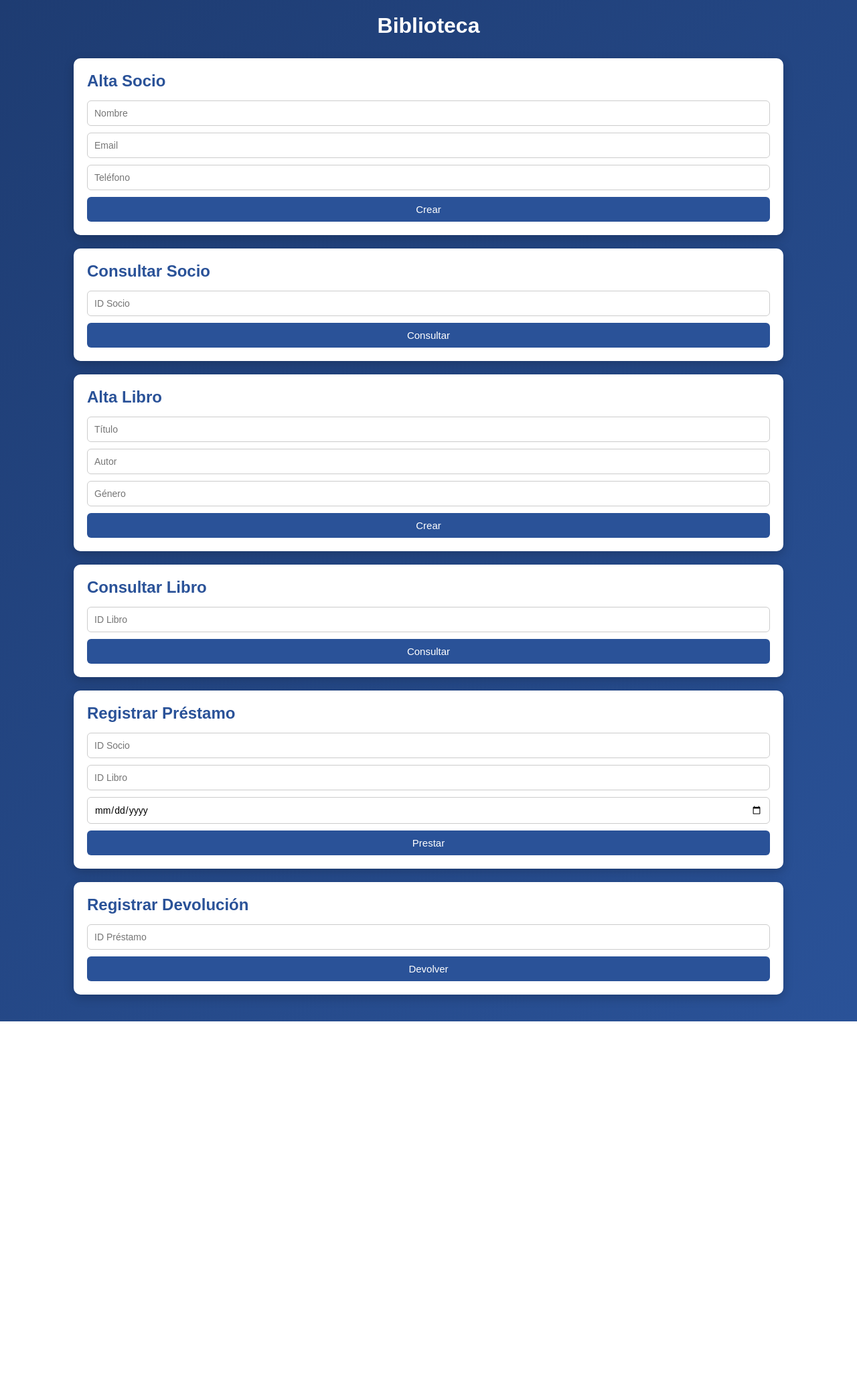
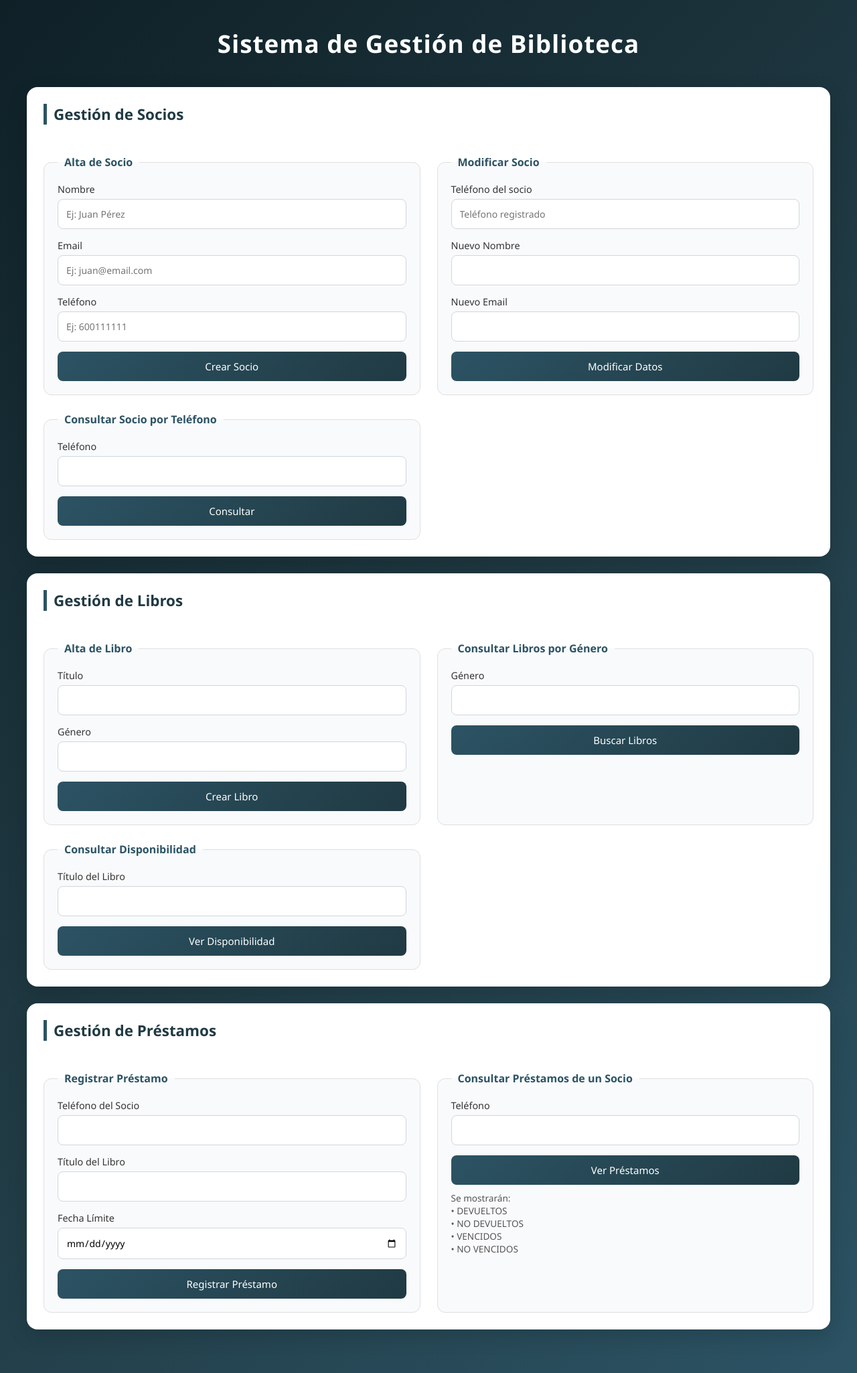
Before and after one commit to JorgeParrondo/AmpliacionEntornoCliente, a PHP site: page / in a window 1280 px wide. Shown: the whole page at 67% size. Before the commit the page ends 1525 px from the top, so only its background shows below. Run offline with PHP 8.4, Linux system fonts and the light colour scheme.

Commit message:
Menú definitivo ( Ernesto se iba a casa) preparación para mañana

```diff
--- a/Index.html
+++ b/Index.html
@@ -2,125 +2,157 @@
 <html lang="es">
 <head>
 <meta charset="UTF-8">
-<title>Biblioteca</title>
+<meta name="viewport" content="width=device-width, initial-scale=1.0">
+<title>Sistema de Gestión Biblioteca</title>
 <link rel="stylesheet" href="css/styles.css">
 </head>
+
 <body>
 
-<div class="container">
+<main class="container">
 
-<h1>Biblioteca</h1>
+<h1>Sistema de Gestión de Biblioteca</h1>
 
-<!-- ===== SOCIOS ===== -->
-<div class="card">
-<h2>Alta Socio</h2>
-<input id="nombre" placeholder="Nombre">
-<input id="email" placeholder="Email">
-<input id="telefono" placeholder="Teléfono">
-<button onclick="crearSocio()">Crear</button>
-</div>
+<!-- ===================== -->
+<!--        SOCIOS         -->
+<!-- ===================== -->
 
-<div class="card">
-<h2>Consultar Socio</h2>
-<input id="socioId" placeholder="ID Socio">
-<button onclick="consultarSocio()">Consultar</button>
-</div>
+<section class="card">
+<h2> Gestión de Socios</h2>
+
+<fieldset>
+<legend>Alta de Socio</legend>
+
+<label for="nombre">Nombre</label>
+<input type="text" id="nombre" placeholder="Ej: Juan Pérez">
+
+<label for="email">Email</label>
+<input type="email" id="email" placeholder="Ej: juan@email.com">
+
+<label for="telefono">Teléfono</label>
+<input type="tel" id="telefono" placeholder="Ej: 600111111">
+
+<button type="button">Crear Socio</button>
+</fieldset>
 
 
-<!-- ===== LIBROS ===== -->
-<div class="card">
-<h2>Alta Libro</h2>
-<input id="titulo" placeholder="Título">
-<input id="autor" placeholder="Autor">
-<input id="genero" placeholder="Género">
-<button onclick="crearLibro()">Crear</button>
-</div>
+<fieldset>
+<legend>Modificar Socio</legend>
 
-<div class="card">
-<h2>Consultar Libro</h2>
-<input id="libroId" placeholder="ID Libro">
-<button onclick="consultarLibro()">Consultar</button>
-</div>
+<label for="telefonoModificar">Teléfono del socio</label>
+<input type="tel" id="telefonoModificar" placeholder="Teléfono registrado">
+
+<label for="nuevoNombre">Nuevo Nombre</label>
+<input type="text" id="nuevoNombre">
+
+<label for="nuevoEmail">Nuevo Email</label>
+<input type="email" id="nuevoEmail">
+
+<button type="button">Modificar Datos</button>
+</fieldset>
 
 
-<!-- ===== PRÉSTAMOS ===== -->
-<div class="card">
-<h2>Registrar Préstamo</h2>
-<input id="prestamoSocioId" placeholder="ID Socio">
-<input id="prestamoLibroId" placeholder="ID Libro">
-<input id="fechaLimite" type="date">
-<button onclick="crearPrestamo()">Prestar</button>
-</div>
+<fieldset>
+<legend>Consultar Socio por Teléfono</legend>
+
+<label for="telefonoConsulta">Teléfono</label>
+<input type="tel" id="telefonoConsulta">
+
+<button type="button">Consultar</button>
+</fieldset>
+
+</section>
 
 
-<!-- ===== DEVOLUCIONES ===== -->
-<div class="card">
-<h2>Registrar Devolución</h2>
-<input id="prestamoIdDevolver" placeholder="ID Préstamo">
-<button onclick="registrarDevolucion()">Devolver</button>
-</div>
 
-</div>
+<!-- ===================== -->
+<!--        LIBROS         -->
+<!-- ===================== -->
 
-<script>
+<section class="card">
+<h2> Gestión de Libros</h2>
 
-function crearSocio(){
-fetch("http://localhost:3000/socios",{
-method:"POST",
-headers:{'Content-Type':'application/json'},
-body:JSON.stringify({
-nombre:nombre.value,
-email:email.value,
-telefono:telefono.value
-})
-}).then(r=>r.json()).then(d=>alert("Socio ID: "+d.id))
-}
+<fieldset>
+<legend>Alta de Libro</legend>
 
-function consultarSocio(){
-fetch("http://localhost:3000/socios/"+socioId.value)
-.then(r=>r.json())
-.then(d=>alert(JSON.stringify(d,null,2)))
-}
+<label for="titulo">Título</label>
+<input type="text" id="titulo">
 
-function crearLibro(){
-fetch("http://localhost:3000/libros",{
-method:"POST",
-headers:{'Content-Type':'application/json'},
-body:JSON.stringify({
-titulo:titulo.value,
-autor:autor.value,
-genero:genero.value
-})
-}).then(r=>r.json()).then(d=>alert("Libro ID: "+d.id))
-}
+<label for="genero">Género</label>
+<input type="text" id="genero">
 
-function consultarLibro(){
-fetch("http://localhost:3000/libros/"+libroId.value)
-.then(r=>r.json())
-.then(d=>alert(JSON.stringify(d,null,2)))
-}
+<button type="button">Crear Libro</button>
+</fieldset>
 
-function crearPrestamo(){
-fetch("http://localhost:3000/prestamos",{
-method:"POST",
-headers:{'Content-Type':'application/json'},
-body:JSON.stringify({
-socioId:prestamoSocioId.value,
-libroId:prestamoLibroId.value,
-fechaLimite:fechaLimite.value
-})
-}).then(r=>r.json()).then(d=>alert("Préstamo ID: "+d.id))
-}
 
-function registrarDevolucion(){
-fetch("http://localhost:3000/devoluciones/"+prestamoIdDevolver.value,{
-method:"POST"
-})
-.then(r=>r.json())
-.then(d=>alert("Devolución registrada"))
-}
+<fieldset>
+<legend>Consultar Libros por Género</legend>
 
-</script>
+<label for="generoConsulta">Género</label>
+<input type="text" id="generoConsulta">
+
+<button type="button">Buscar Libros</button>
+</fieldset>
+
+
+<fieldset>
+<legend>Consultar Disponibilidad</legend>
+
+<label for="tituloDisponibilidad">Título del Libro</label>
+<input type="text" id="tituloDisponibilidad">
+
+<button type="button">Ver Disponibilidad</button>
+</fieldset>
+
+</section>
+
+
+
+<!-- ===================== -->
+<!--       PRÉSTAMOS       -->
+<!-- ===================== -->
+
+<section class="card">
+<h2> Gestión de Préstamos</h2>
+
+<fieldset>
+<legend>Registrar Préstamo</legend>
+
+<label for="telefonoPrestamo">Teléfono del Socio</label>
+<input type="tel" id="telefonoPrestamo">
+
+<label for="libroPrestamo">Título del Libro</label>
+<input type="text" id="libroPrestamo">
+
+<label for="fechaLimite">Fecha Límite</label>
+<input type="date" id="fechaLimite">
+
+<button type="button">Registrar Préstamo</button>
+</fieldset>
+
+
+<fieldset>
+<legend>Consultar Préstamos de un Socio</legend>
+
+<label for="telefonoPrestamos">Teléfono</label>
+<input type="tel" id="telefonoPrestamos">
+
+<button type="button">Ver Préstamos</button>
+
+<p class="info">
+Se mostrarán:
+<br>• DEVUELTOS
+<br>• NO DEVUELTOS
+<br>• VENCIDOS
+<br>• NO VENCIDOS
+</p>
+
+</fieldset>
+
+</section>
+
+
+</main>
 
 </body>
 </html>
--- a/css/styles.css
+++ b/css/styles.css
@@ -1,77 +1,167 @@
+/* =========================
+   RESET
+========================= */
 *{
 margin:0;
 padding:0;
 box-sizing:border-box;
-font-family:Arial, Helvetica, sans-serif;
+font-family:'Segoe UI', Roboto, sans-serif;
 }
 
 body{
-background:linear-gradient(135deg,#1e3c72,#2a5298);
 min-height:100vh;
+background:linear-gradient(135deg,#0f2027,#203a43,#2c5364);
 display:flex;
 justify-content:center;
-align-items:center;
+align-items:flex-start;
+padding:40px 0;
 }
 
+/* =========================
+   CONTENEDOR
+========================= */
 .container{
 width:95%;
-max-width:1100px;
-padding:20px;
+max-width:1200px;
 }
 
+/* =========================
+   TITULO
+========================= */
 h1{
 text-align:center;
 color:white;
-margin-bottom:30px;
+margin-bottom:40px;
+font-size:2.3rem;
+letter-spacing:1px;
+font-weight:600;
 }
 
+/* =========================
+   TARJETAS
+========================= */
 .card{
 background:white;
-padding:20px;
-margin-bottom:20px;
-border-radius:10px;
-box-shadow:0 5px 15px rgba(0,0,0,0.2);
-transition:0.3s;
+padding:25px;
+margin-bottom:25px;
+border-radius:16px;
+box-shadow:0 10px 30px rgba(0,0,0,0.15);
+transition:all 0.3s ease;
 }
 
 .card:hover{
-transform:translateY(-5px);
-box-shadow:0 8px 20px rgba(0,0,0,0.3);
+transform:translateY(-6px);
+box-shadow:0 18px 40px rgba(0,0,0,0.25);
 }
 
 h2{
-margin-bottom:15px;
-color:#2a5298;
+margin-bottom:20px;
+color:#203a43;
+font-size:1.4rem;
+border-left:5px solid #2c5364;
+padding-left:10px;
 }
 
+/* =========================
+   FIELDSET
+========================= */
+fieldset{
+border:1px solid #e0e0e0;
+border-radius:12px;
+padding:20px;
+margin-bottom:20px;
+background:#f9fafc;
+}
+
+legend{
+padding:0 10px;
+font-weight:600;
+color:#2c5364;
+}
+
+/* =========================
+   LABELS
+========================= */
+label{
+display:block;
+margin-bottom:5px;
+font-size:0.9rem;
+font-weight:500;
+color:#333;
+}
+
+/* =========================
+   INPUTS
+========================= */
 input{
 width:100%;
-padding:10px;
-margin-bottom:10px;
-border-radius:6px;
-border:1px solid #ccc;
+padding:12px;
+margin-bottom:15px;
+border-radius:8px;
+border:1px solid #d0d7de;
 font-size:14px;
-transition:0.2s;
+transition:all 0.2s ease;
+background:white;
 }
 
 input:focus{
 outline:none;
-border-color:#2a5298;
-box-shadow:0 0 5px rgba(42,82,152,0.4);
+border-color:#2c5364;
+box-shadow:0 0 0 3px rgba(44,83,100,0.15);
 }
 
+/* =========================
+   BOTONES
+========================= */
 button{
 width:100%;
-padding:10px;
+padding:12px;
 border:none;
-border-radius:6px;
-background:#2a5298;
+border-radius:8px;
+background:linear-gradient(135deg,#2c5364,#203a43);
 color:white;
 font-size:15px;
+font-weight:500;
 cursor:pointer;
-transition:0.3s;
+transition:all 0.3s ease;
 }
 
 button:hover{
-background:#1e3c72;
+transform:translateY(-2px);
+box-shadow:0 8px 20px rgba(0,0,0,0.2);
 }
+
+button:active{
+transform:scale(0.98);
+}
+
+/* =========================
+   TEXTO INFORMATIVO
+========================= */
+.info{
+font-size:0.85rem;
+color:#555;
+margin-top:10px;
+line-height:1.4;
+}
+
+/* =========================
+   RESPONSIVE
+========================= */
+@media (min-width: 900px){
+
+.card{
+display:grid;
+grid-template-columns:1fr 1fr;
+gap:25px;
+}
+
+.card h2{
+grid-column:1 / -1;
+}
+
+fieldset{
+margin-bottom:0;
+}
+
+}
```
